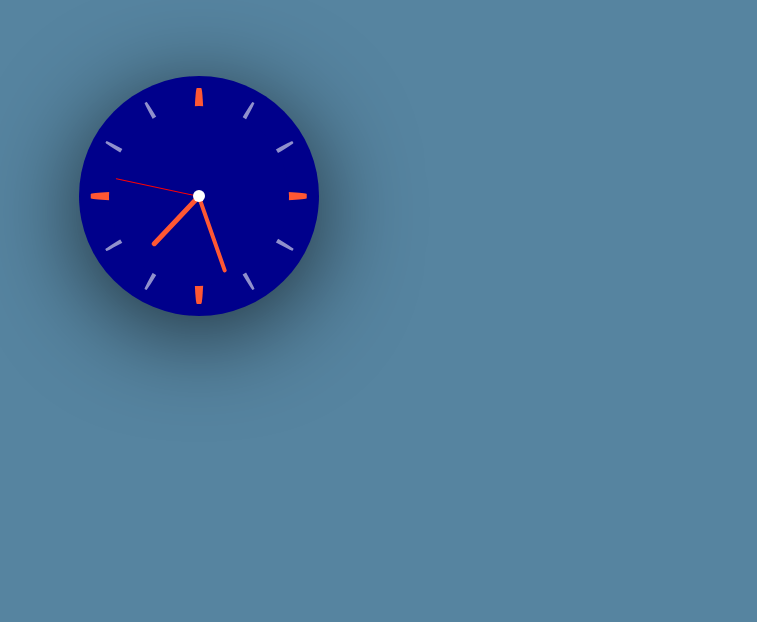
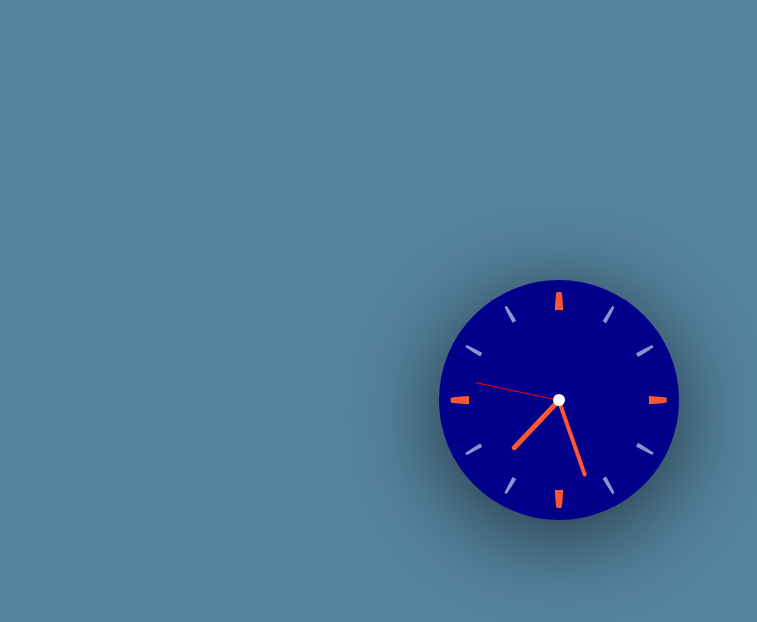
Before and after one commit to kumar2191/clock, a plain HTML site: page index.html in a window 1280 px wide. Shown: the whole page, without its empty margins (81-838 px from the left). Drawn offline with Linux system fonts and the light colour scheme.

Commit message:
Update style.css

```diff
--- a/style.css
+++ b/style.css
@@ -22,11 +22,6 @@ body {
   width: 50%;
   border-radius: 50%;
   box-shadow: 0em 1em 6em 0em #000000a3;
-  margin-left: -50%;
-  left: 0;
-  top:-25em;
-  position:absolute;
-
 }
 /*.clock-ctn::before {
   content: "";
```
